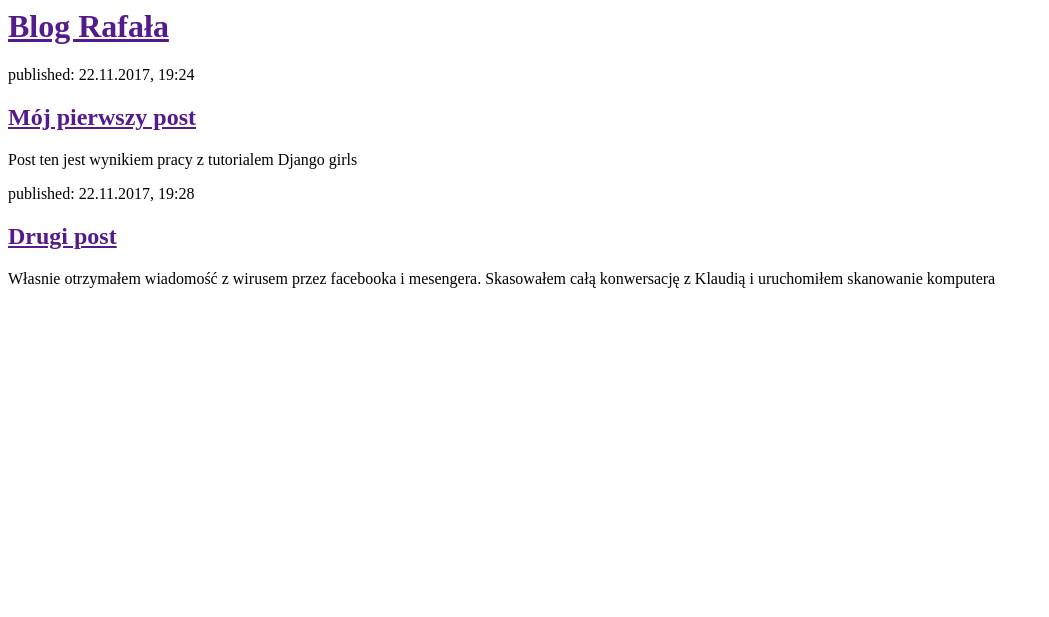
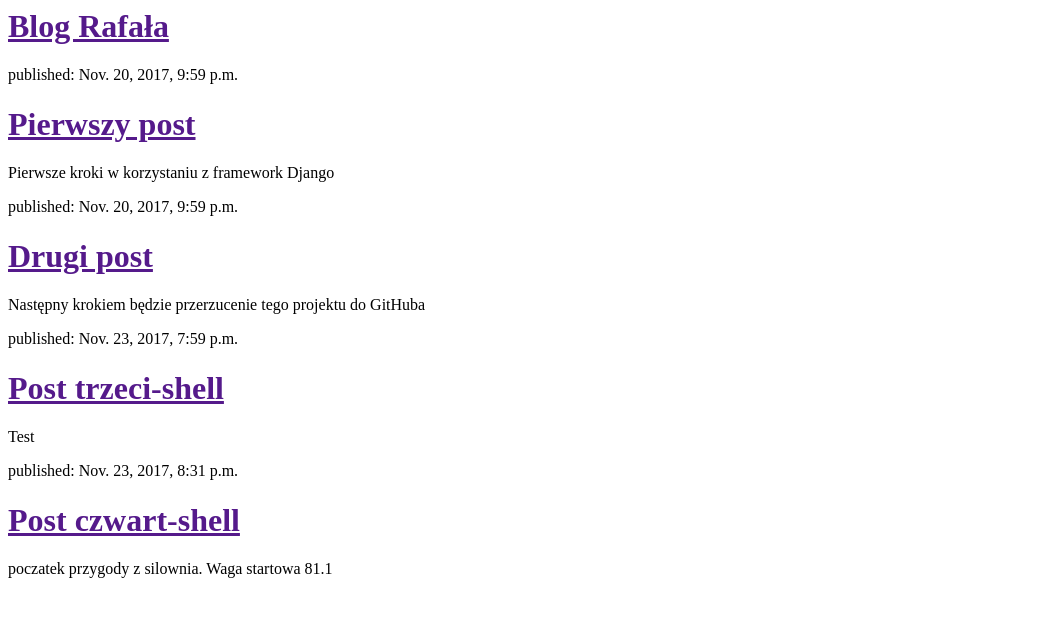
Before and after one commit to Sevil37/my-first-blog, a Django app: page / in a window 1280 px wide. Shown: the top 617 px of the page, without its empty margins (0-1049 px from the left). Run offline with Django 3.2, Linux system fonts and the light colour scheme; data comes from the database, SQL or seed files in the repository; both versions use the stored data as it was after the commit.

Commit message:
Modyfikacja szablonu, by pokazywal posty z bazy danych

```diff
--- a/blog/templates/blog/post_list.html
+++ b/blog/templates/blog/post_list.html
@@ -6,16 +6,12 @@
         <div>
             <h1><a href="">Blog Rafała</a></h1>
         </div>
-
-        <div>
-            <p>published: 22.11.2017, 19:24</p>
-            <h2><a href="">Mój pierwszy post</a></h2>
-            <a>Post ten jest wynikiem pracy z tutorialem Django girls</a>
-        </div>
-        <div>
-            <p>published: 22.11.2017, 19:28</p>
-            <h2><a href="">Drugi post</a></h2>
-            <p>Własnie otrzymałem wiadomość z wirusem przez facebooka i mesengera. Skasowałem całą konwersację z Klaudią i uruchomiłem skanowanie komputera</p>
-        </div>
+        {% for post in posts %}
+            <div>
+                <p>published: {{ post.published_date}}</p>
+                <h1><a href="">{{ post.title }}</a></h1>
+                <p>{{ post.text|linebreaksbr }}</p>
+            </div>
+        {% endfor %}
     </body>
 </html>
--- a/blog/views.py
+++ b/blog/views.py
@@ -1,5 +1,8 @@
 from django.shortcuts import render
+from django.utils import timezone
+from .models import Post
 
 def post_list(request):
-    return render(request, 'blog/post_list.html', {})
+    posts = Post.objects.filter(published_date__lte=timezone.now()).order_by('published_date')
+    return render(request, 'blog/post_list.html', {'posts':posts})
 # Create your views here.
```
Also changed, not shown: db.sqlite3.
